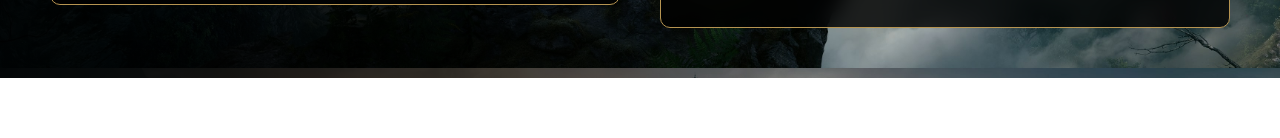
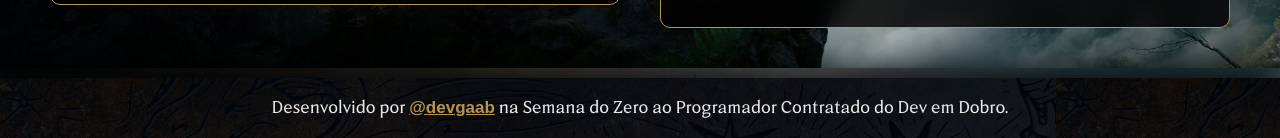
Before and after one commit to devgaab/landing-page-hogwarts-legacy, a plain HTML site: page index.html in a window 1280 px wide. Shown: the part 1532-1670 px from the top of the page. Before the commit the page ends 1610 px from the top, so only its background shows below. Drawn offline with Linux system fonts and the light colour scheme; a web font is replaced by a local one.

Commit message:
add footer

```diff
--- a/index.html
+++ b/index.html
@@ -28,7 +28,9 @@
                 </li>
                 <li>
                     <a href="https://portkeygamessupport.wbgames.com/hc/en-us/categories/360004524734-Hogwarts-Legacy"
-                        target="_blank">Suporte <img src="./src/image/icon-link.svg" alt="Icon de link de suporte"></a>
+                        target="_blank">Suporte
+                        <img src="./src/image/icon-link.svg" alt="Icon de link de suporte">
+                    </a>
                 </li>
             </ul>
         </nav>
@@ -178,6 +180,13 @@
         </div>
     </section>
 
+    <footer class="footer-content">
+        <div class="footer-txt">
+            <p>Desenvolvido por <a href="https://github.com/devgaab" target="_blank">@devgaab</a> na Semana do Zero ao
+                Programador Contratado do Dev em Dobro.</p>
+        </div>
+    </footer>
+
     <script src="./src/js/index.js"></script>
 </body>
 
--- a/src/css/extends.css
+++ b/src/css/extends.css
@@ -5,5 +5,6 @@
 @import './header.css';
 @import './main.css';
 @import './section.css';
+@import './footer.css';
 @import './scrollbar.css';
 @import './media-query.css';
--- /dev/null
+++ b/src/css/footer.css
@@ -0,0 +1,23 @@
+.footer-content {
+    background: url(../image/bg-footer.jpg);
+    display: flex;
+    justify-content: center;
+    align-items: center;
+    padding: 20px 0;
+    box-shadow: 0px -10px 30px 0px rgba(0, 0, 0, 0.8);
+    -webkit-box-shadow: 0px -10px 30px 0px rgba(0, 0, 0, 0.8);
+    -moz-box-shadow: 0px -10px 30px 0px rgba(0, 0, 0, 0.8);
+}
+
+.footer-content .footer-txt {
+    color: #e8e8e8;
+    font-family: var(--font-primary);
+    font-size: 17px;
+}
+
+.footer-content .footer-txt a {
+    font-family: var(--font-secundary);
+    color: var(--color-primary);
+    font-weight: 600;
+    text-decoration: underline;
+}
```
Also changed, not shown: src/image/bg-footer.jpg (added).
